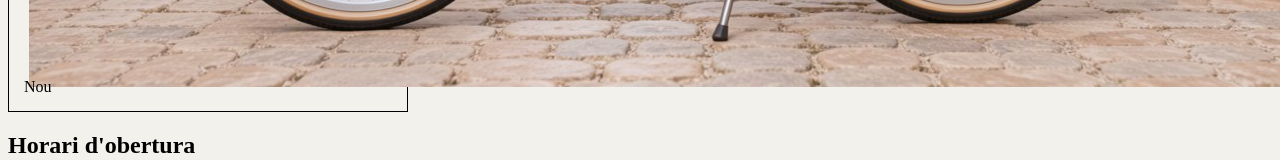
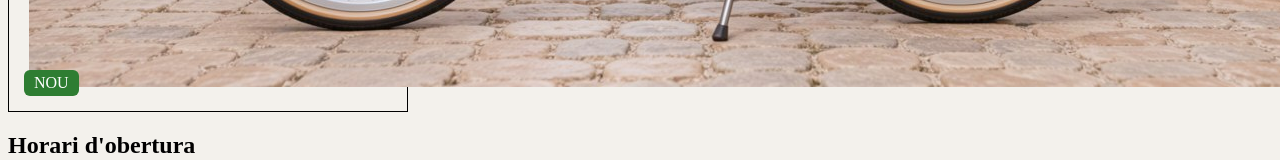
Before and after one commit to Alonsoggg244/gottschling_alonso_valentino_solucions_examen1, a plain HTML site: page index.html in a window 1280 px wide. Shown: the part 1870-2030 px from the top of the page. Drawn offline with Linux system fonts and the light colour scheme.

Commit message:
Exercici  4.3-> Posar-li aspecte a l'etiqueta .nou

```diff
--- a/css/estils.css
+++ b/css/estils.css
@@ -58,4 +58,9 @@ article {
     /* el fill */
     bottom: 15px;
     left: 15px;
+    padding: 4px 10px;
+    background-color: #2e7d32;
+    color: white;
+    text-transform: uppercase;
+    border-radius: 6px;
 }
```
